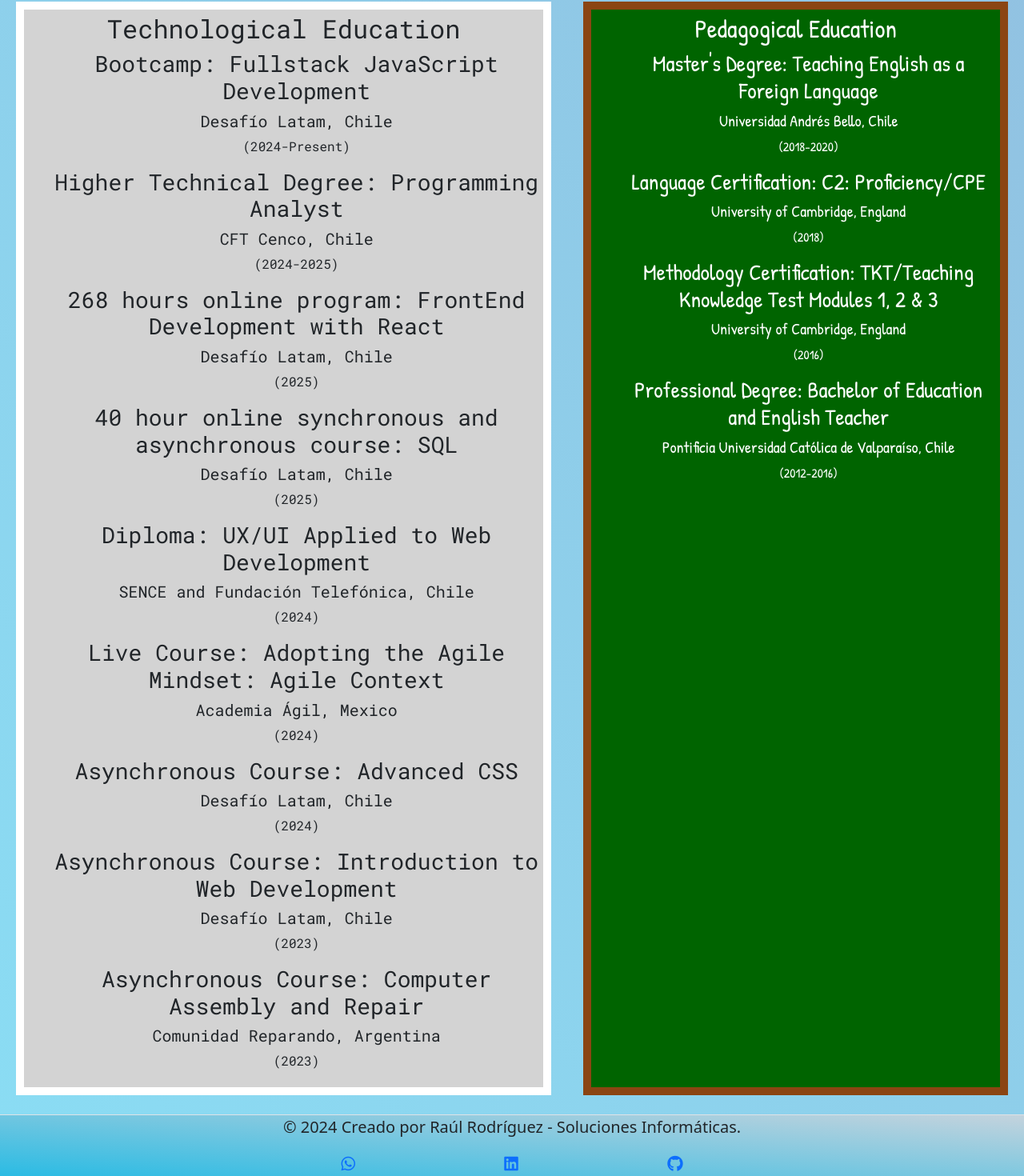
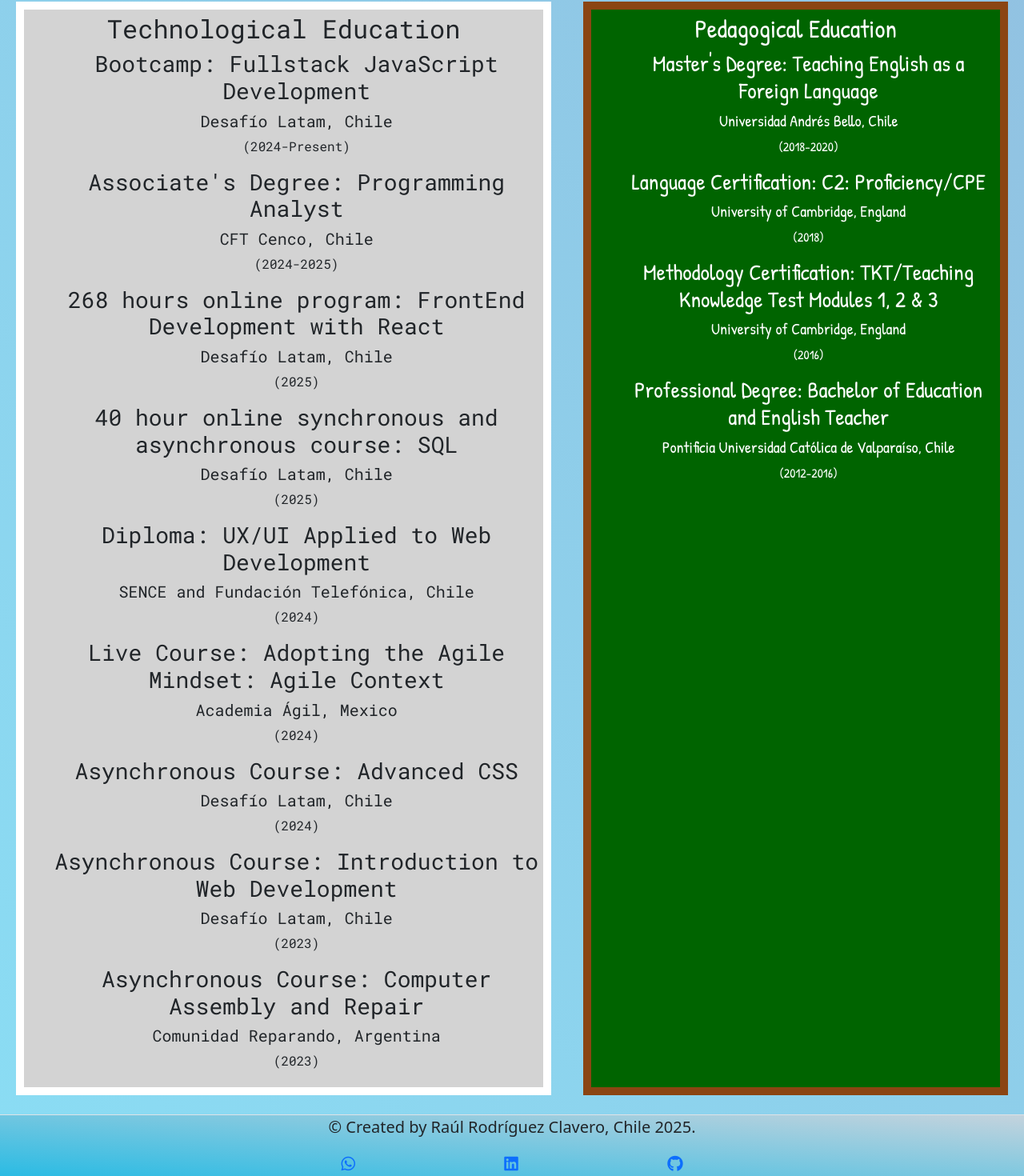
Before and after one commit to RaulRC86/CVRaulReactEnglish, a React (Vite) app: page /educacion in a window 1280 px wide. Shown: the part 141-1611 px from the top of the page at 80% size. Built offline with nearby package versions, Linux system fonts and the light colour scheme.

Commit message:
fixing the footer

```diff
--- a/src/components/Footer/Footer.jsx
+++ b/src/components/Footer/Footer.jsx
@@ -6,7 +6,7 @@
     <footer
       className="bg-light d-flex flex-column align-items-center fs-5 border-top border-top-5 border-bottom border-bottom-5 mt-4"
     >
-      <p>© 2024 Creado por Raúl Rodríguez - Soluciones Informáticas.</p>
+      <p>©  Created by Raúl Rodríguez Clavero, Chile 2025.</p>
       <div className="contenedor2 mb-3">
         <div>
           <a href="https://wa.me/56972033734" target="_blank"
--- a/src/data/educacionTec.json
+++ b/src/data/educacionTec.json
@@ -11,7 +11,7 @@
   },
   {
     "id": "t002",
-    "tipo": "Higher Technical Degree",
+    "tipo": "Associate's Degree",
     "nombre": "Programming Analyst",
     "entidad": "CFT Cenco, Chile",
     "fecha": "(2024-2025)",
```
